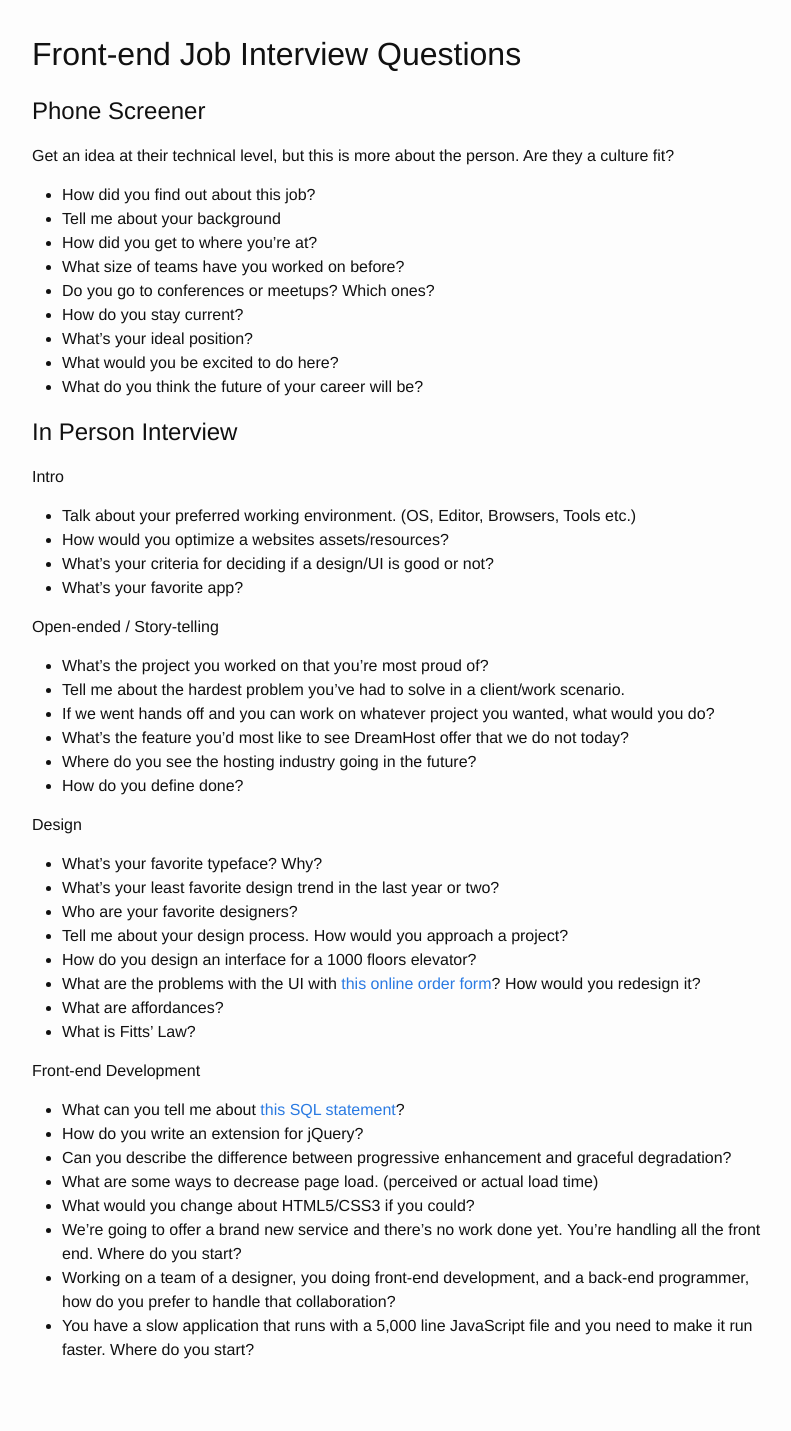
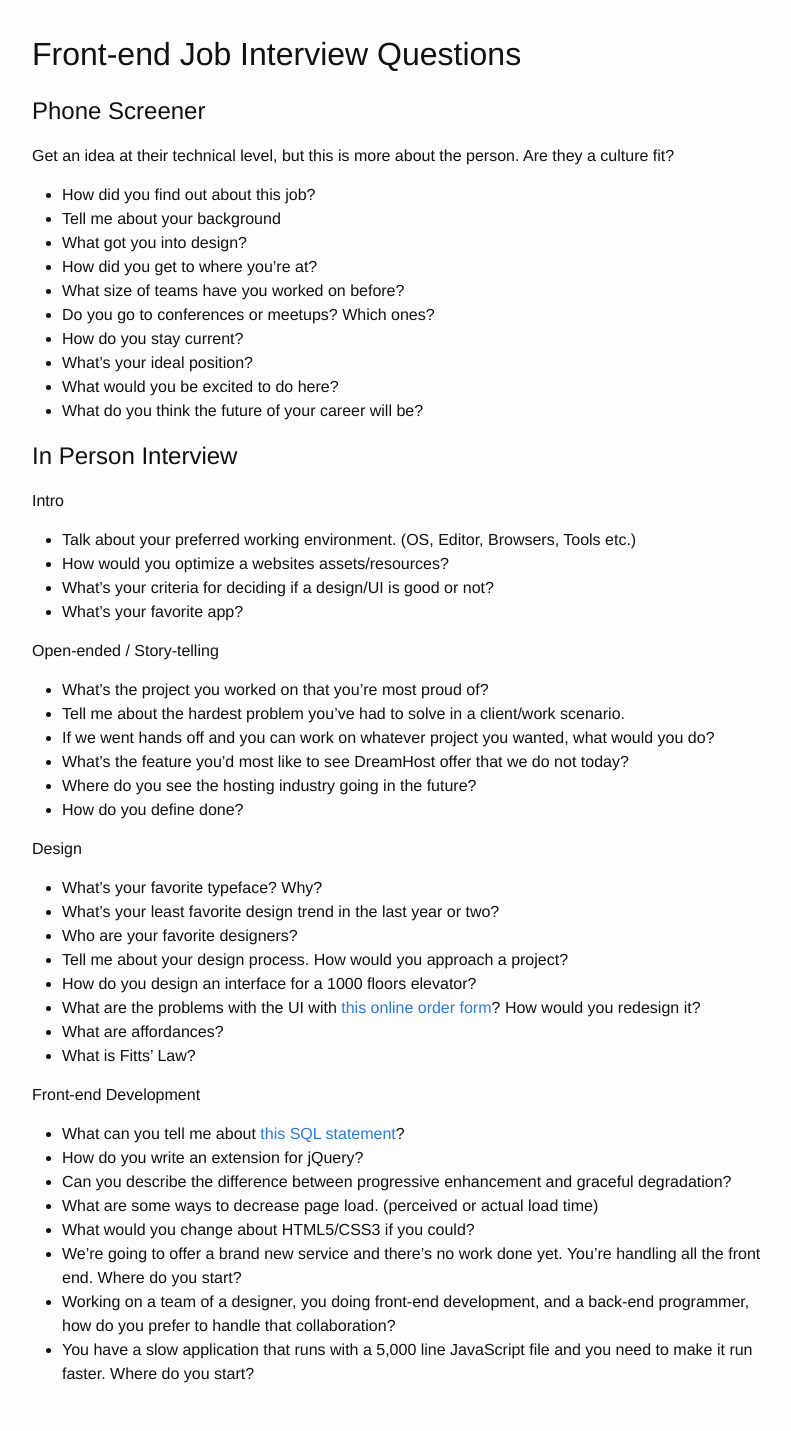
Before and after one commit to mattfelten/front-end-questions, a Jekyll site: the page built from index.md, in a window 1280 px wide. Shown: the whole page, without its empty margins (238-1029 px from the left). Built offline with Jekyll 4.4.1, drawn with Linux system fonts in a browser that asks for light colours; Markdown is read by kramdown in place of the engine named in the settings; before the commit the page ends 1407 px from its top, so only the background shows below that.

Commit message:
New question!

```diff
--- a/index.md
+++ b/index.md
@@ -10,6 +10,7 @@ Get an idea at their technical level, but this is more about the person. Are the
 
 * How did you find out about this job?
 * Tell me about your background
+* What got you into design?
 * How did you get to where you're at?
 * What size of teams have you worked on before?
 * Do you go to conferences or meetups? Which ones?
```
